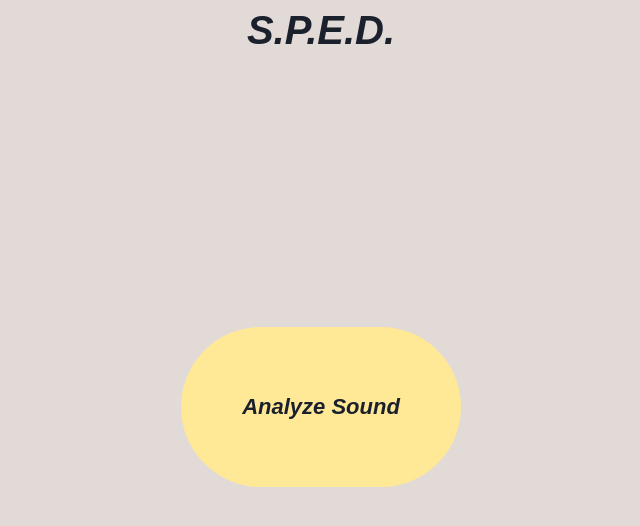
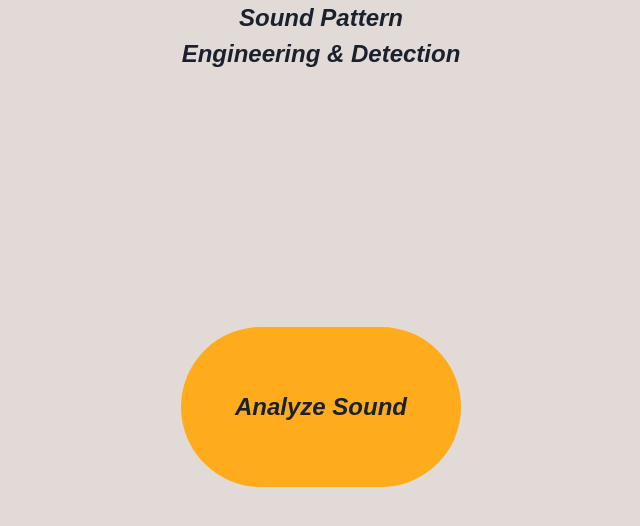
Before and after one commit to mbocsi/audio-extension-frontend, a React (Create React App) app in the folder reactapp/: page / in a window 1280 px wide. Shown: the top 526 px of the page, without its empty margins (319-959 px from the left). Built offline with nearby package versions, Linux system fonts and the light colour scheme; no server answers.

Commit message:
finalizing sizes and colors

```diff
--- a/reactapp/src/App.js
+++ b/reactapp/src/App.js
@@ -92,7 +92,8 @@ function App() {
                 {" "}
                 Transition{" "}
               </button> */}
-            <div>S.P.E.D.</div>
+            <div style={{ fontSize: 24 }}>Sound Pattern</div>
+            <div style={{ fontSize: 24 }}>Engineering & Detection</div>
             {showStage(stage)}
         </div>
     );
--- a/reactapp/src/components/Beginning.js
+++ b/reactapp/src/components/Beginning.js
@@ -10,12 +10,12 @@ function Beginning({ sendMessage }) {
                 width="35vh"
                 height="20vh"
                 borderRadius={"45vh"}
-                bgColor="#FFE896"
+                bgColor="#FFAC1C"
                 onClick={sendMessage}
                 fontFamily={"Arial"}
                 fontStyle={"italic"}
-                fontSize="55%"
-                borderColor="#FFE896"
+                fontSize="60%"
+                borderColor="#FFAC1C"
                 borderWidth="2px"
             >
                 Analyze Sound
--- a/reactapp/src/components/pulsating.js
+++ b/reactapp/src/components/pulsating.js
@@ -76,7 +76,7 @@ Pulsating.propTypes = {
 
 Pulsating.defaultProps = {
     children: null,
-    color: "#FFE896",
+    color: "#FFAC1C",
     height: 32,
     visible: false,
     width: 132,
--- a/reactapp/src/components/styles.css
+++ b/reactapp/src/components/styles.css
@@ -1,6 +1,6 @@
 .App{
     font-family: 'Arial';
-    font-weight: 700;
+    font-weight: 650;
     font-size: 250%;
     /*font-style: italic;*/
     text-align: center;
```
Also changed, not shown: 12 other files (tests, documents, lock files or other folders).
